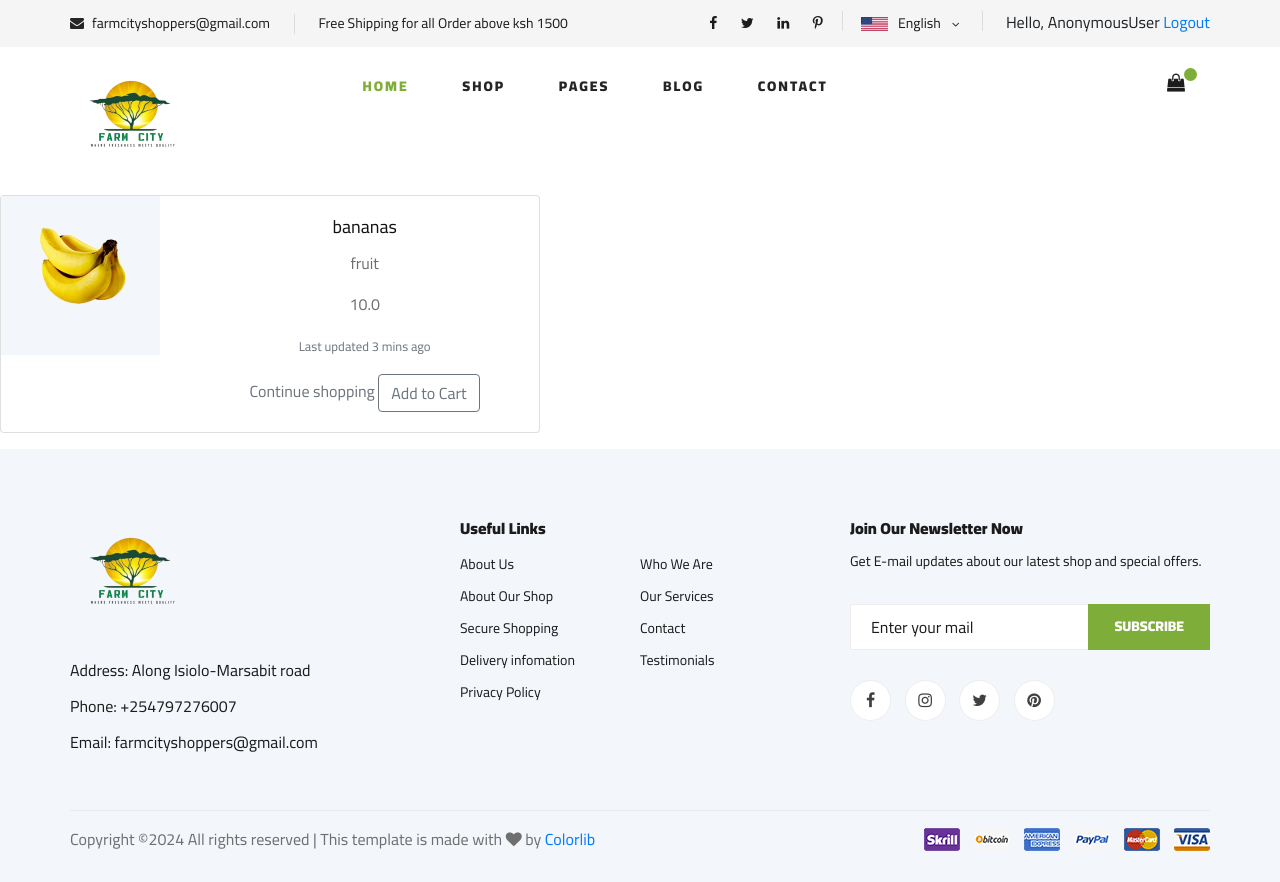
After one commit to queenbird12/farmcity_ecommerce, a Django app: page /product/1 in a window 1280 px wide. The commit adds this page. Run offline with Django 5.2, Linux system fonts and the light colour scheme; data comes from the database, SQL or seed files in the repository; both versions use the stored data as it was after the commit; some libraries are stand-ins or nearby versions.

Commit message:
views product update

```diff
--- a/farmcityecommerce/templates/farmcityecommerce/main.html
+++ /dev/null
@@ -1,6 +0,0 @@
-{% extends 'partials/base.html' %}
-{% load static %}
-{% block content%}
-
-
-{% endblock content %}
--- /dev/null
+++ b/farmcityecommerce/templates/farmcityecommerce/product.html
@@ -0,0 +1,26 @@
+{% extends 'partials/base.html' %}
+{% load static %}
+{% block content%}
+<div class="card mb-3" style="max-width: 540px;">
+    <div class="row g-0">
+      <div class="col-md-4">
+        <img src="{{ product.image.url }}" class="img-fluid rounded-start" alt="...">
+      </div>
+      <div class="col-md-8">
+        <div class="card-body">
+        <center>
+          <h5 class="card-title">{{ product.name }}</h5>
+          <p class="card-text">{{ product.description }}</p>
+          <p class="card-text">{{ product.price }}</p>
+          <p class="card-text"><small class="text-muted">Last updated 3 mins ago</small></p>
+
+          <a href ="{% url 'farmcityecommerce:home' %}" class ="btn-outline-secondary">Continue shopping</a>
+          <button data-product={{product.id}} data-action="add" class="btn btn-outline-secondary add-btn updatecart">Add to Cart</button>
+        </center>
+        </div>
+      </div>
+    </div>
+  </div>
+  <script type="text/javascript"src="{% static 'js/cart.js'%}" ></script>
+
+{% endblock content %}
--- a/farmcityecommerce/urls.py
+++ b/farmcityecommerce/urls.py
@@ -10,10 +10,9 @@ urlpatterns = [
     path("cart/", views.cart, name="cart"),
     path("checkout/", views.checkout, name="checkout"),
     path("updateitem/", views.updateItem, name="updateitem"),
-    path("main/", views.main, name="main"),
+    path("product/<int:pk>", views.product, name="product"),
     path("login/", views.loginPage, name="login"),
     path("register/", views.registerPage, name="register"),
     path("logout/", views.logoutUser, name="logout"),
     path("process_order/", views.processOrder, name="process_order"),
-
 ]
--- a/farmcityecommerce/views.py
+++ b/farmcityecommerce/views.py
@@ -112,9 +112,13 @@ def checkout(request):
     context= {'items': items,'order':order}
     return render(request, 'farmcityecommerce/checkout.html',context)
 
-def main(request):
-    context = {}
-    return render(request, 'farmcityecommerce/main.html',context)
+def product(request, pk):
+    product = Product.objects.get(id=pk)
+    context = {
+        'product': product
+        }
+    return render(request, 'farmcityecommerce/product.html',context)
+
 @login_required(login_url='farmcityecommerce:login')
 def updateItem(request):
     data = json.loads(request.body)
```
Also changed, not shown: farmcityecommerce/templates/farmcityecommerce/checkout.html (+3 -25 lines), farmcityecommerce/templates/farmcityecommerce/home.html (+4 -18 lines), db.sqlite3.
